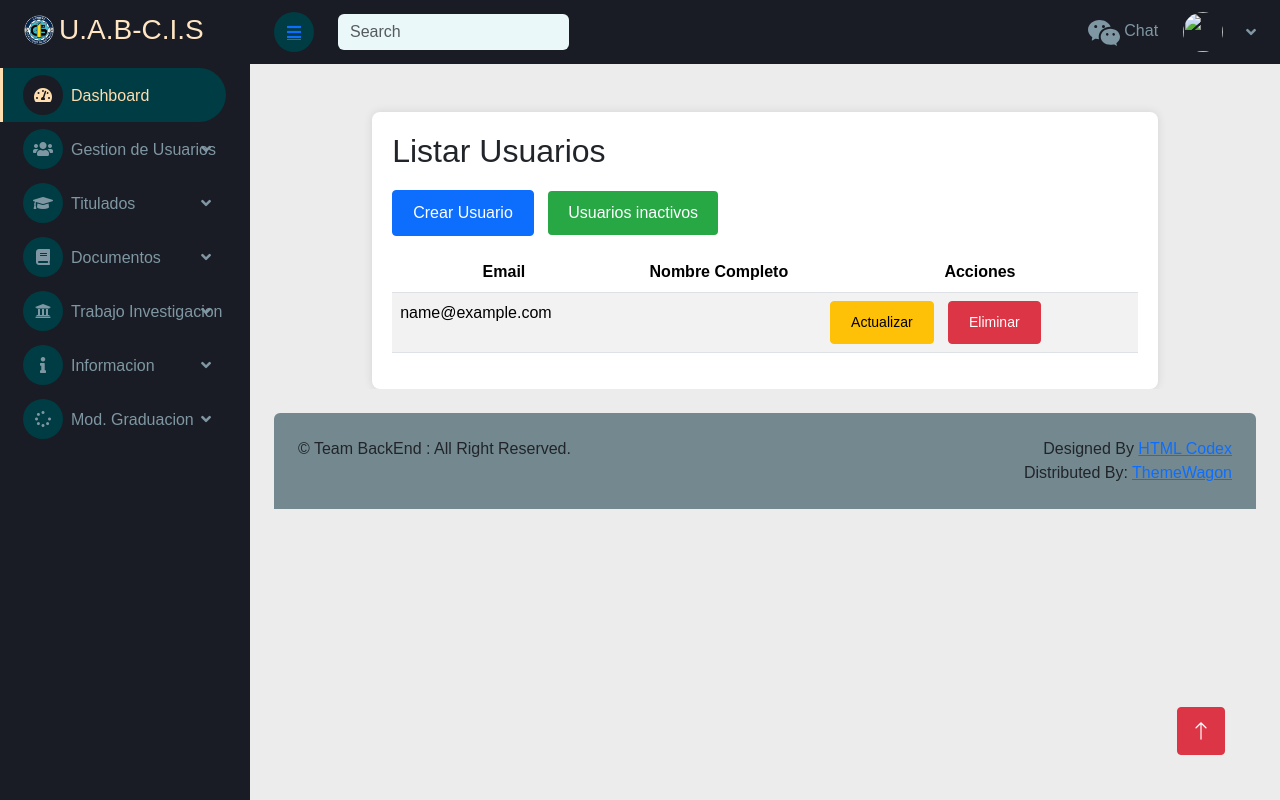
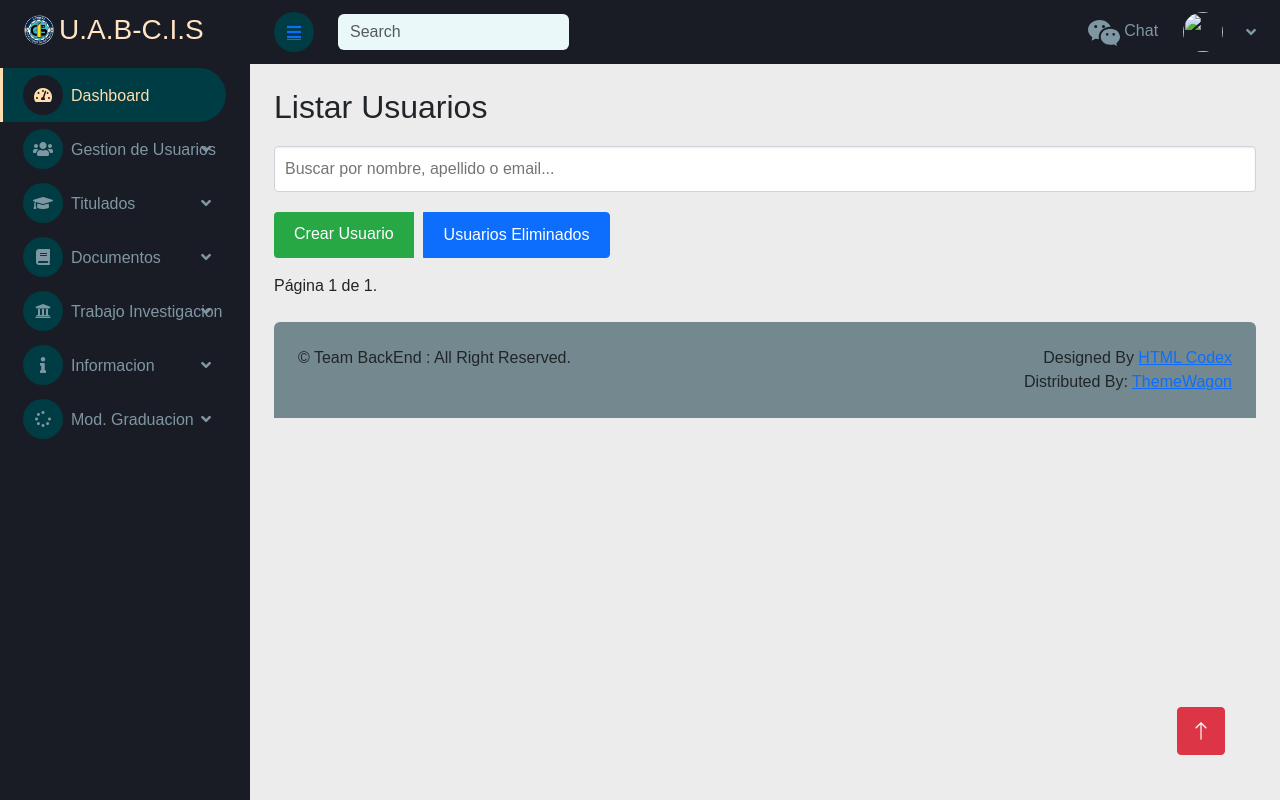
Before and after one commit to StarJors/website-cis, a Django app: page /usuarios/ in a window 1280 px wide. Run offline with Django 5.2, Linux system fonts and the light colour scheme; the visitor is signed in with stand-in values (Sample User, id 1); data comes from the database, SQL or seed files in the repository; some libraries are stand-ins or nearby versions.

Commit message:
ahora si ya estan los cambios trabajados hoy

```diff
--- a/Gestion_Usuarios/static/css/style_crud.css
+++ b/Gestion_Usuarios/static/css/style_crud.css
@@ -88,19 +88,39 @@ h2 {
     color: #721c24;
 }
 
-/* Ajustes de estilo para las tablas y formularios */
-.table-responsive {
-    overflow-x: auto;
+/* Estilos para las tarjetas */
+.user-card {
+    background-color: #f8f9fa;
+    border: 1px solid #dee2e6;
+    border-radius: 0.25rem;
+    box-shadow: 0 0.125rem 0.25rem rgba(0, 0, 0, 0.075);
+    margin-bottom: 20px;
 }
 
-.table thead th {
-    text-align: center;
-    vertical-align: middle;
+.user-card .card-body {
+    padding: 1.25rem;
 }
 
-.form-check-input {
-    margin-left: 0;
-    margin-right: 5px;
+.search-container {
+    margin-bottom: 20px;
+}
+
+.search-container input {
+    width: 100%;
+    padding: 10px;
+    border: 1px solid #ced4da;
+    border-radius: 0.25rem;
+    box-shadow: inset 0 1px 2px rgba(0, 0, 0, 0.075);
+}
+
+.card-grid {
+    display: flex;
+    flex-wrap: wrap;
+}
+
+.card-grid .col-lg-3, .card-grid .col-md-6 {
+    display: flex;
+    justify-content: center;
 }
 
 /* Ajustes para pantallas pequeñas */
@@ -117,3 +137,9 @@ h2 {
         margin-bottom: 10px;
     }
 }
+@media (max-width: 576px) {
+    .col-lg-4, .col-md-6 {
+        flex: 0 0 100%; /* One card per row */
+        max-width: 100%;
+    }
+}
--- a/Gestion_Usuarios/static/js/confirmations.js
+++ b/Gestion_Usuarios/static/js/confirmations.js
@@ -17,6 +17,7 @@
     };
 
     window.confirmDelete = function(userId) {
+        event.preventDefault();
         swal({
             title: "¿Estás seguro?",
             text: "Una vez eliminado, no podrás recuperar este usuario.",
@@ -32,6 +33,7 @@
     };
 
     window.confirmSubmit = function(formId, message) {
+        event.preventDefault();
         swal({
             title: "¿Está seguro?",
             text: message,
--- /dev/null
+++ b/Gestion_Usuarios/static/js/delete.js
@@ -0,0 +1,14 @@
+function confirmDelete(userId) {
+    swal({
+        title: "¿Estás seguro?",
+        text: "Esta acción no se puede deshacer.",
+        icon: "warning",
+        buttons: true,
+        dangerMode: true,
+    })
+    .then((willDelete) => {
+        if (willDelete) {
+            window.location.href = "/usuarios/" + userId + "/eliminar/";
+        }
+    });
+}
--- /dev/null
+++ b/Gestion_Usuarios/static/js/search.js
@@ -0,0 +1,12 @@
+function filterCards() {
+    let query = document.getElementById('search').value;
+    fetch(`?q=${query}`, {
+        headers: {
+            'X-Requested-With': 'XMLHttpRequest'
+        }
+    })
+    .then(response => response.json())
+    .then(data => {
+        document.getElementById('users-container').innerHTML = data.html;
+    });
+}
--- a/Gestion_Usuarios/templates/Gestion_Usuarios/listar_usuarios.html
+++ b/Gestion_Usuarios/templates/Gestion_Usuarios/listar_usuarios.html
@@ -1,38 +1,44 @@
 {% extends "dashboard.html" %}
 {% load static %}
 {% block content %}
+<head>
+    <link type='text/css' href= "{% static 'css/style_crud.css' %}" rel='stylesheet'/>
+    <script src="https://unpkg.com/sweetalert/dist/sweetalert.min.js"></script>
+</head>
+<h2>Listar Usuarios</h2>
 
-<head>
-    <link type='text/css' href= "{% static "css\style_crud.css" %}" rel='stylesheet'/>
-
-</head>
-
-<div class="container mt-4">
-    <h2>Listar Usuarios</h2>
-    <a href="{% url 'crear_usuario' %}" class="btn btn-primary mb-3">Crear Usuario</a>
-    <a href="{% url 'listar_usuarios_inactivos' %}" class="btn btn-success mb-3">Usuarios inactivos</a>
-
-    <table class="table table-striped">
-        <thead>
-            <tr>
-                <th>Email</th>
-                <th>Nombre Completo</th>
-                <th>Acciones</th>
-            </tr>
-        </thead>
-        <tbody>
-            {% for usuario in usuarios %}
-                <tr>
-                    <td>{{ usuario.email }}</td>
-                    <td>{{ usuario.nombre }} {{ usuario.apellido }}</td>
-                    <td>
-                        <a href="{% url 'actualizar_usuario' usuario.id %}" class="btn btn-warning btn-sm">Actualizar</a>
-                        <a href="{% url 'eliminar_usuario' usuario.id %}" class="btn btn-danger btn-sm" >Eliminar</a>                    </td>
-                </tr>
-            {% endfor %}
-        </tbody>
-    </table>
+<div class="search-container">
+    <input type="text" id="search" placeholder="Buscar por nombre, apellido o email..." onkeyup="filterCards()">
 </div>
 
+<div class="btn-group mb-3">
+    <a href="{% url 'crear_usuario' %}" class="btn btn-success">Crear Usuario</a>
+    <a href="{% url 'listar_usuarios_inactivos' %}" class="btn btn-primary">Usuarios Eliminados</a>
+</div>
 
+<div id="users-container" class="row card-grid">
+    {% include 'Gestion_Usuarios/usuarios_list.html' %}
+</div>
+
+<div class="pagination">
+    <span class="step-links">
+        {% if page_obj.has_previous %}
+            <a href="?page=1{% if query %}&q={{ query }}{% endif %}">&laquo; Primero</a>
+            <a href="?page={{ page_obj.previous_page_number }}{% if query %}&q={{ query }}{% endif %}">Anterior</a>
+        {% endif %}
+
+        <span class="current">
+            Página {{ page_obj.number }} de {{ page_obj.paginator.num_pages }}.
+        </span>
+
+        {% if page_obj.has_next %}
+            <a href="?page={{ page_obj.next_page_number }}{% if query %}&q={{ query }}{% endif %}">Siguiente</a>
+            <a href="?page={{ page_obj.paginator.num_pages }}{% if query %}&q={{ query }}{% endif %}">Último &raquo;</a>
+        {% endif %}
+    </span>
+</div>
+
+<script src="{% static 'js/search.js' %}"></script>
+<script src="{% static 'js/delete.js' %}"></script>
+<script src="{% static 'js/confirmations.js' %}"></script>
 {% endblock %}
--- /dev/null
+++ b/Gestion_Usuarios/templates/Gestion_Usuarios/usuarios_list.html
@@ -0,0 +1,18 @@
+{% for usuario in page_obj %}
+<div class="col-lg-3 col-md-6 mb-4">
+    <div class="card user-card">
+        <div class="card-body">
+            <h5 class="card-title email">{{ usuario.email }}</h5>
+            <p class="card-text"><strong>Nombre:</strong> {{ usuario.nombre }}</p>
+            <p class="card-text"><strong>Apellido:</strong> {{ usuario.apellido }}</p>
+
+            <p>RU: {{ usuario.ru }}</p>
+            <p>CI: {{ usuario.ci }}</p>
+
+            <div class="btn-group">
+                <a href="{% url 'actualizar_usuario' usuario.pk %}" class="btn btn-warning">Actualizar</a>
+                <a href="javascript:void(0);" class="btn btn-danger" onclick="confirmDelete('{{ usuario.pk }}')">Eliminar</a>            </div>
+        </div>
+    </div>
+</div>
+{% endfor %}
--- a/Gestion_Usuarios/urls.py
+++ b/Gestion_Usuarios/urls.py
@@ -20,7 +20,7 @@ urlpatterns = [
     path('usuarios/', listar_usuarios, name='listar_usuarios'),
     path('usuarios/crear/', crear_usuario, name='crear_usuario'),
     path('usuarios/<int:pk>/actualizar/', actualizar_usuario, name='actualizar_usuario'),
-    path('usuarios/eliminar/<int:pk>/', views.eliminar_usuario, name='eliminar_usuario'),
+    path('usuarios/<int:pk>/eliminar/', eliminar_usuario, name='eliminar_usuario'),
     path('usuarios/inactivos/', views.listar_usuarios_inactivos, name='listar_usuarios_inactivos'),
     path('usuarios/reactivar/<int:pk>/', views.reactivar_usuario, name='reactivar_usuario'),
     #grupos
--- a/Gestion_Usuarios/views.py
+++ b/Gestion_Usuarios/views.py
@@ -6,6 +6,10 @@ from django.contrib.auth.decorators import login_required
 from django.contrib import messages
 from .forms import GroupForm
 from django.contrib.auth.models import Group
+from django.core.paginator import Paginator
+from django.db.models import Q
+from django.http import JsonResponse
+from django.template.loader import render_to_string
 
 User = get_user_model()
 
@@ -60,8 +64,26 @@ def dashboard(request):
 
 # Listar Usuarios
 def listar_usuarios(request):
-    usuarios = User.objects.filter(is_active=True)
-    return render(request, 'Gestion_Usuarios/listar_usuarios.html', {'usuarios': usuarios})
+    query = request.GET.get('q')
+    if query:
+        usuarios = User.objects.filter(
+            Q(nombre__icontains=query) |
+            Q(apellido__icontains=query) |
+            Q(email__icontains=query)
+        )
+    else:
+        usuarios = User.objects.filter(is_active=True)
+
+    paginator = Paginator(usuarios, 4)  # Muestra 10 usuarios por página.
+    page_number = request.GET.get('page')
+    page_obj = paginator.get_page(page_number)
+
+    if request.headers.get('x-requested-with') == 'XMLHttpRequest':
+        html = render_to_string('Gestion_Usuarios/usuarios_list.html', {'page_obj': page_obj})
+        return JsonResponse({'html': html})
+
+    return render(request, 'Gestion_Usuarios/listar_usuarios.html', {'page_obj': page_obj, 'query': query})
+
 
 # Crear Usuario
 def crear_usuario(request):
@@ -91,20 +113,20 @@ def actualizar_usuario(request, pk):
     return render(request, 'Gestion_Usuarios/actualizar_usuario.html', {'form': form, 'usuario': usuario})
 
 # Eliminar Usuario
-@login_required
+#@login_required
 def eliminar_usuario(request, pk):
     usuario = get_object_or_404(User, pk=pk)
     usuario.is_active = False
     usuario.save()
-    messages.success(request, 'El usuario ha sido desactivado.')
+    messages.success(request, 'El usuario ha sido eliminado.')
     return redirect('listar_usuarios')
 
-@login_required
+#@login_required
 def listar_usuarios_inactivos(request):
     usuarios_inactivos = User.objects.filter(is_active=False)
     return render(request, 'Gestion_Usuarios/listar_usuarios_inactivos.html', {'usuarios_inactivos': usuarios_inactivos})
 
-@login_required
+#@login_required
 def reactivar_usuario(request, pk):
     usuario = get_object_or_404(User, pk=pk)
     usuario.is_active = True
@@ -113,13 +135,13 @@ def reactivar_usuario(request, pk):
     return redirect('listar_usuarios_inactivos')
 
 # Listar Grupos
-@login_required
+#@login_required
 def listar_grupos(request):
     grupos = Group.objects.all()
     return render(request, 'Gestion_Usuarios/listar_grupos.html', {'grupos': grupos})
 
 # Crear Grupos
-@login_required
+#@login_required
 def crear_grupo(request):
     if request.method == 'POST':
         form = GroupForm(request.POST)
@@ -132,7 +154,7 @@ def crear_grupo(request):
     return render(request, 'Gestion_Usuarios/crear_grupo.html', {'form': form})
 
 #Actualizar Grupos
-@login_required
+#@login_required
 def actualizar_grupo(request, pk):
     grupo = get_object_or_404(Group, pk=pk)
     if request.method == 'POST':
@@ -146,7 +168,7 @@ def actualizar_grupo(request, pk):
     return render(request, 'Gestion_Usuarios/actualizar_grupo.html', {'form': form, 'grupo': grupo})
 
 # Eliminar Grupos
-@login_required
+#@login_required
 def eliminar_grupo(request, pk):
     grupo = get_object_or_404(Group, pk=pk)
     if request.method == 'POST':
```
Also changed, not shown: media/user_images/yo_PC8QsfZ.jpg (added).
